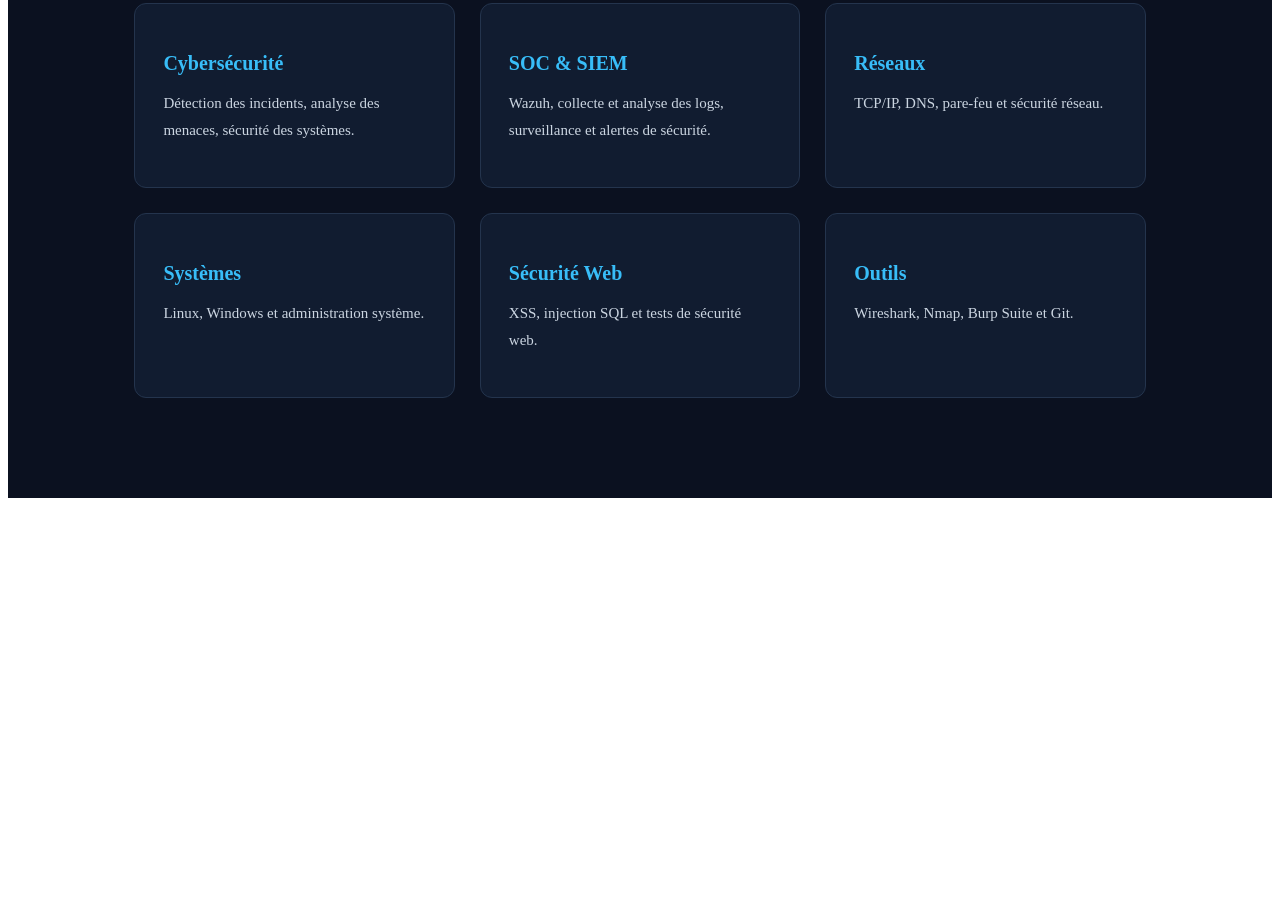
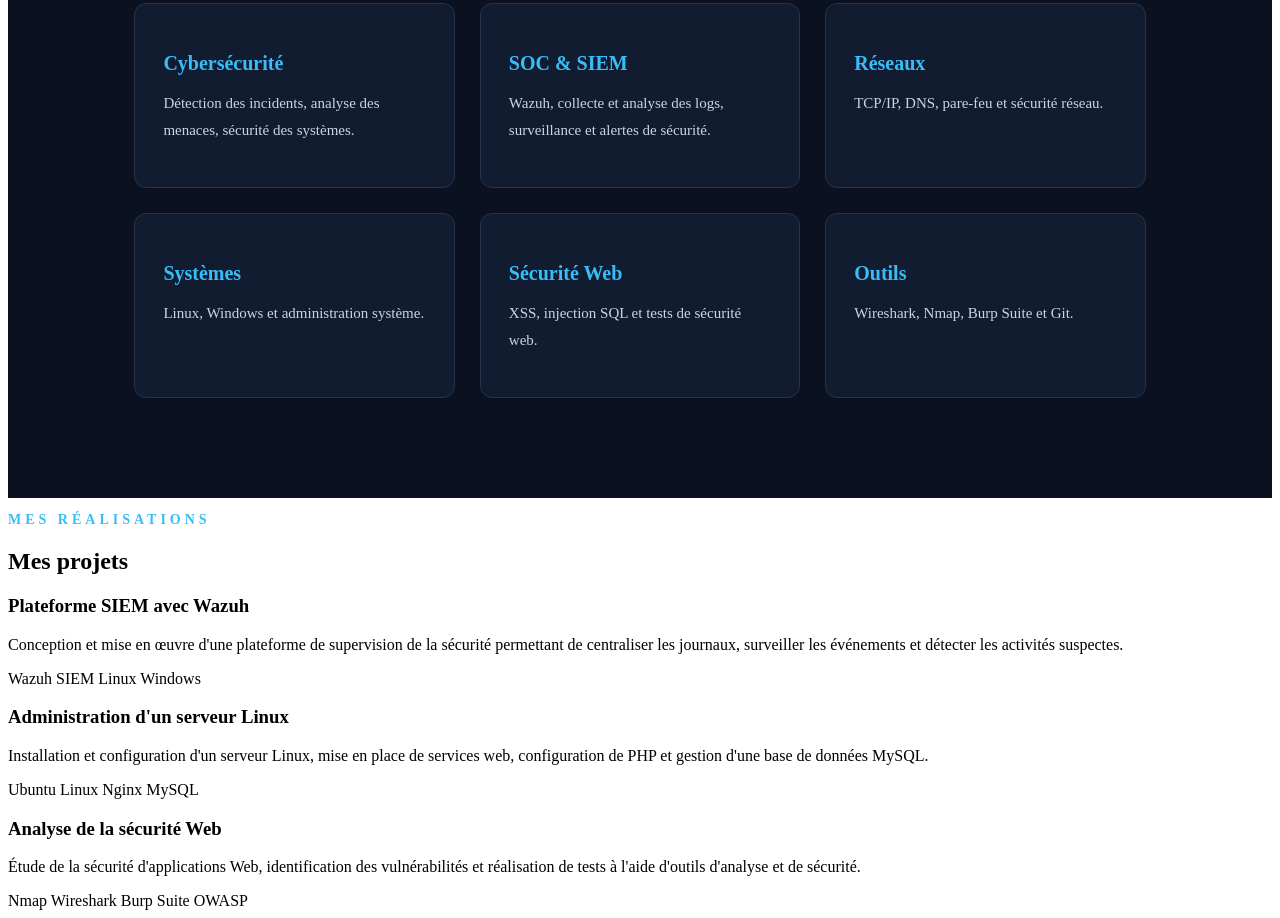
Before and after one commit to ZINEBGMAH3/ZINEBGMAH3.github.io, a plain HTML site: page index.html in a window 1280 px wide. Shown: the part 1639-2557 px from the top of the page. Before the commit the page ends 2145 px from the top, so only its background shows below. Drawn offline with Linux system fonts and the light colour scheme.

Commit message:
Update index.html

```diff
--- a/index.html
+++ b/index.html
@@ -119,6 +119,77 @@
 
 </section>
 
+<!-- PROJECTS SECTION -->
+
+<section class="projects" id="projects">
+
+    <div class="projects-container">
+
+        <p class="eyebrow">MES RÉALISATIONS</p>
+
+        <h2>Mes <span class="blue">projets</span></h2>
+
+        <div class="projects-grid">
+
+            <div class="project-card">
+                <h3>Plateforme SIEM avec Wazuh</h3>
+
+                <p>
+                    Conception et mise en œuvre d'une plateforme
+                    de supervision de la sécurité permettant
+                    de centraliser les journaux, surveiller les
+                    événements et détecter les activités suspectes.
+                </p>
+
+                <div class="project-tags">
+                    <span>Wazuh</span>
+                    <span>SIEM</span>
+                    <span>Linux</span>
+                    <span>Windows</span>
+                </div>
+            </div>
+
+            <div class="project-card">
+                <h3>Administration d'un serveur Linux</h3>
+
+                <p>
+                    Installation et configuration d'un serveur
+                    Linux, mise en place de services web,
+                    configuration de PHP et gestion d'une
+                    base de données MySQL.
+                </p>
+
+                <div class="project-tags">
+                    <span>Ubuntu</span>
+                    <span>Linux</span>
+                    <span>Nginx</span>
+                    <span>MySQL</span>
+                </div>
+            </div>
+
+            <div class="project-card">
+                <h3>Analyse de la sécurité Web</h3>
+
+                <p>
+                    Étude de la sécurité d'applications Web,
+                    identification des vulnérabilités et
+                    réalisation de tests à l'aide d'outils
+                    d'analyse et de sécurité.
+                </p>
+
+                <div class="project-tags">
+                    <span>Nmap</span>
+                    <span>Wireshark</span>
+                    <span>Burp Suite</span>
+                    <span>OWASP</span>
+                </div>
+            </div>
+
+        </div>
+
+    </div>
+
+</section>
 
 </body>
 </html>
```
